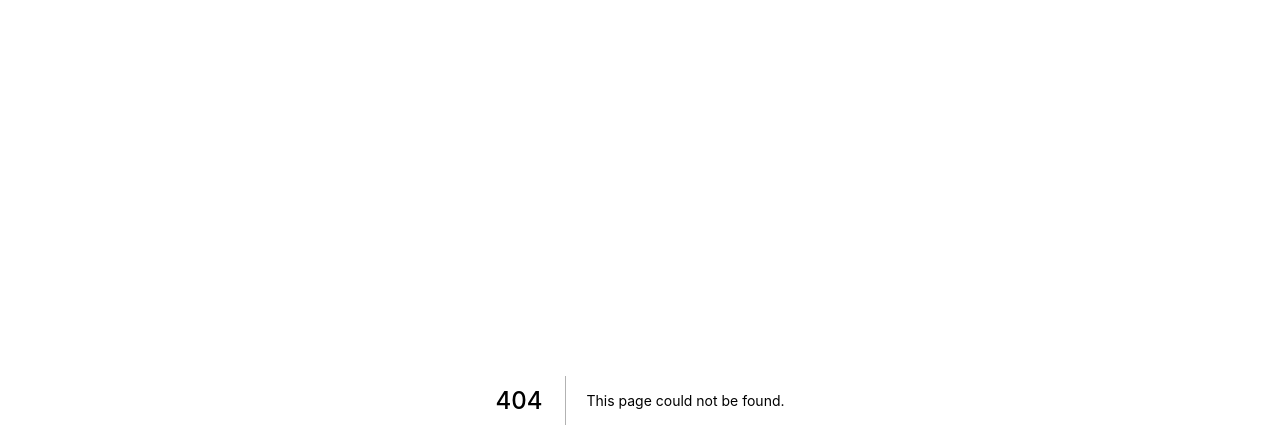
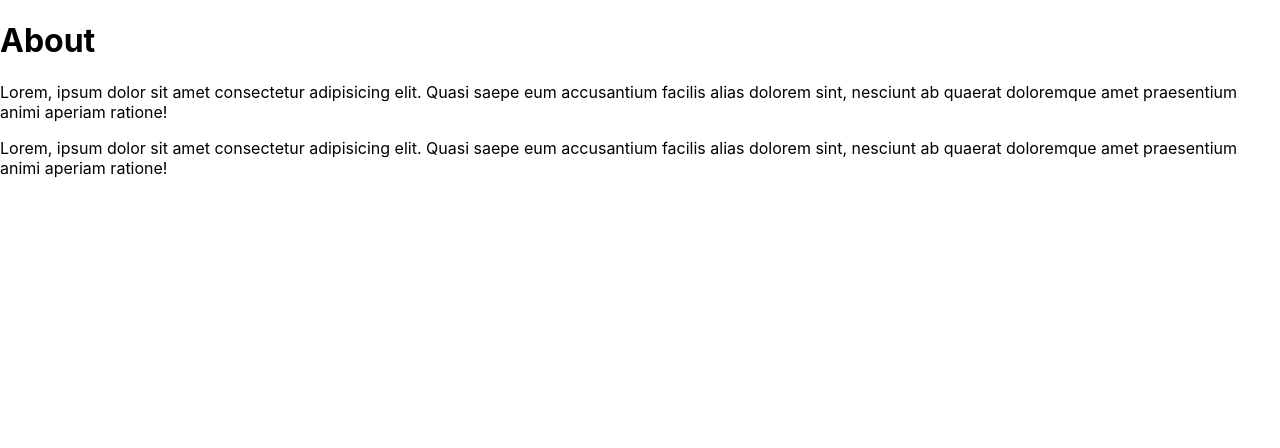
Before and after one commit to faizulislamfair/listApp, a Next.js app: page /about in a window 1280 px wide. Before the commit this address had no page. Shown: the top 448 px of the page. Built offline with nearby package versions, Linux system fonts and the light colour scheme.

Commit message:
pages & routes

```diff
--- /dev/null
+++ b/pages/about.js
@@ -0,0 +1,11 @@
+const About = () => {
+    return (
+      <div>
+          <h1>About</h1>
+          <p>Lorem, ipsum dolor sit amet consectetur adipisicing elit. Quasi saepe eum accusantium facilis alias dolorem sint, nesciunt ab quaerat doloremque amet praesentium animi aperiam ratione!</p>
+          <p>Lorem, ipsum dolor sit amet consectetur adipisicing elit. Quasi saepe eum accusantium facilis alias dolorem sint, nesciunt ab quaerat doloremque amet praesentium animi aperiam ratione!</p>
+      </div>
+    );
+}
+
+export default About;
--- a/pages/index.js
+++ b/pages/index.js
@@ -6,6 +6,8 @@ export default function Home() {
   return (
     <div>
       <h1>Home Page</h1>
+      <p>Lorem ipsum dolor sit amet consectetur adipisicing elit. Maxime quia earum quam, commodi non voluptatibus minus temporibus possimus est magnam minima. Iure doloribus explicabo eveniet?</p>
+      <p>Lorem ipsum dolor sit amet consectetur adipisicing elit. Maxime quia earum quam, commodi non voluptatibus minus temporibus possimus est magnam minima. Iure doloribus explicabo eveniet?</p>
     </div>
   )
 }
```
Also changed, not shown: pages/pandas/index.js (added, +9 -0 lines), pages/pandas/test.js (added, +9 -0 lines).
